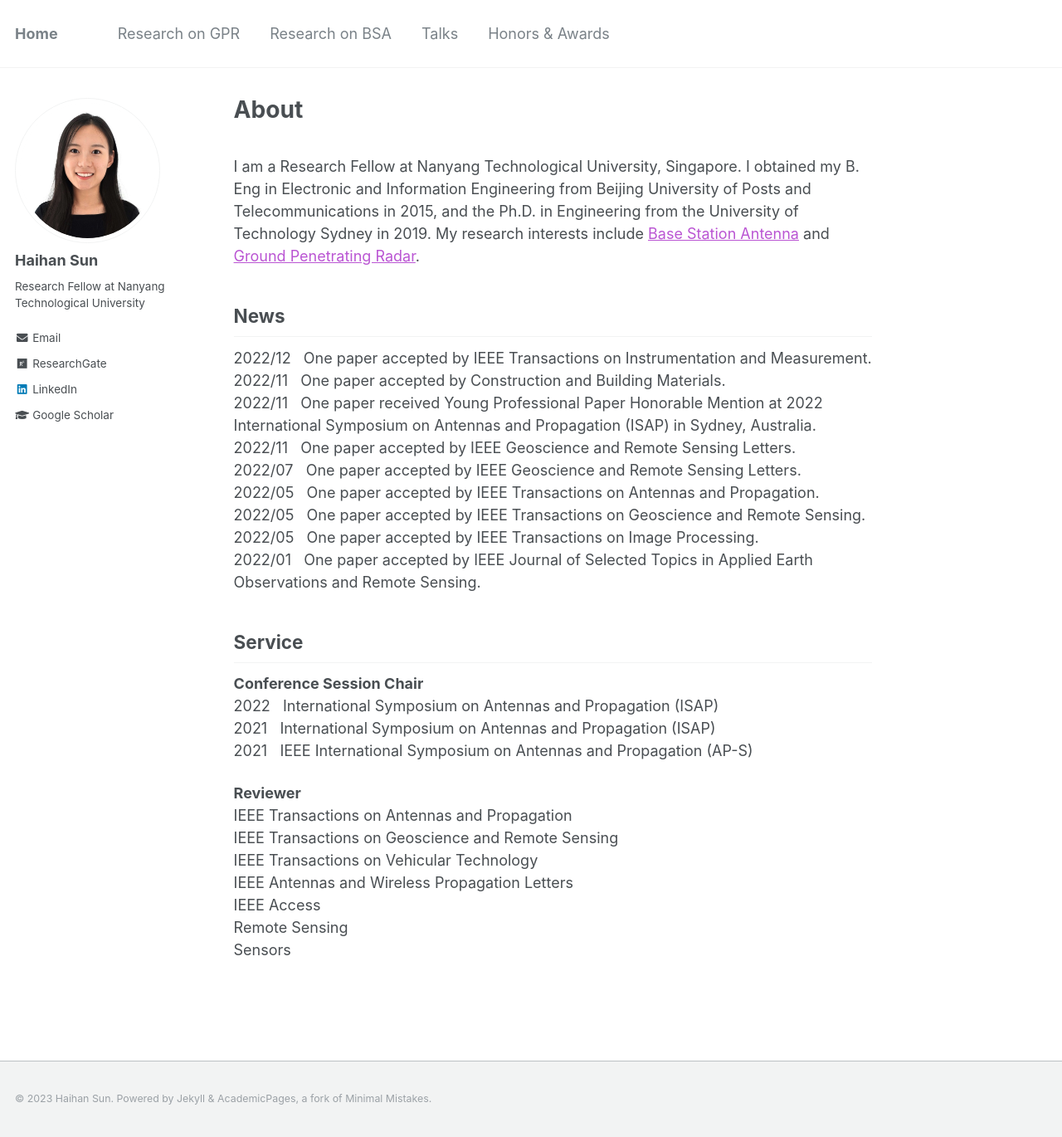
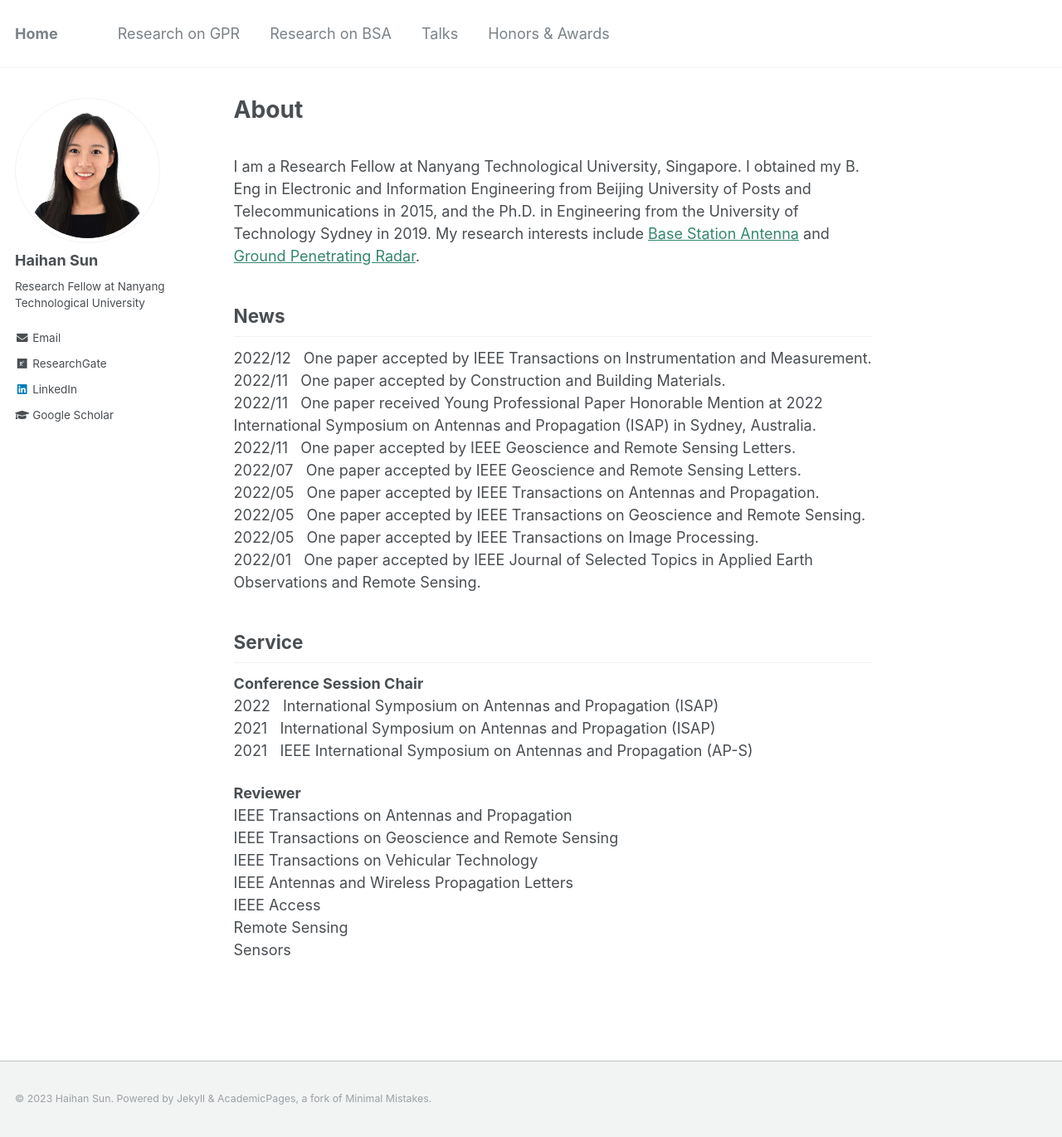
Before and after one commit to Haihan-Sun/Haihan-Sun.github.io, a Jekyll site: the page built from _pages/about.md, in a window 1280 px wide and 1370 px high. Shown: the whole window at 83% size. Built offline with Jekyll 4.4.1, drawn with Linux system fonts in a browser that asks for light colours.

Commit message:
Update about.md

```diff
--- a/_pages/about.md
+++ b/_pages/about.md
@@ -8,7 +8,7 @@ redirect_from:
 ---
 
 <br>
-I am a Research Fellow at Nanyang Technological University, Singapore. I obtained my B. Eng in Electronic and Information Engineering from Beijing University of Posts and Telecommunications in 2015, and the Ph.D. in Engineering from the University of Technology Sydney in 2019. My research interests include <a href="https://haihan-sun.github.io/BSA/"  style="color:MediumOrchid;">Base Station Antenna</a> and <a href="https://haihan-sun.github.io/GPR/"  style="color:MediumOrchid;"> Ground Penetrating Radar</a>.
+I am a Research Fellow at Nanyang Technological University, Singapore. I obtained my B. Eng in Electronic and Information Engineering from Beijing University of Posts and Telecommunications in 2015, and the Ph.D. in Engineering from the University of Technology Sydney in 2019. My research interests include <a href="https://haihan-sun.github.io/BSA/"  style="color:#35866F">Base Station Antenna</a> and <a href="https://haihan-sun.github.io/GPR/"  style="color:#35866F"> Ground Penetrating Radar</a>.
 
 News
 ------
```
